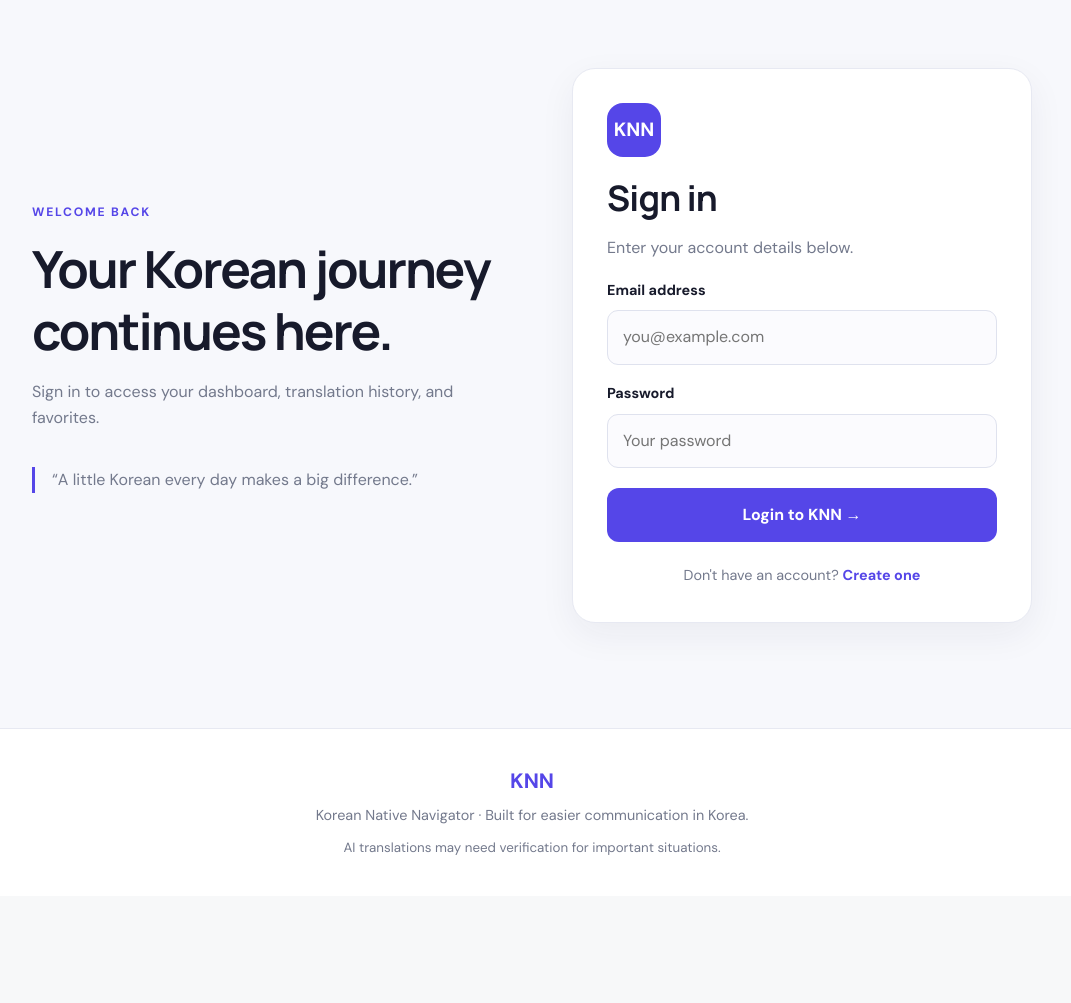
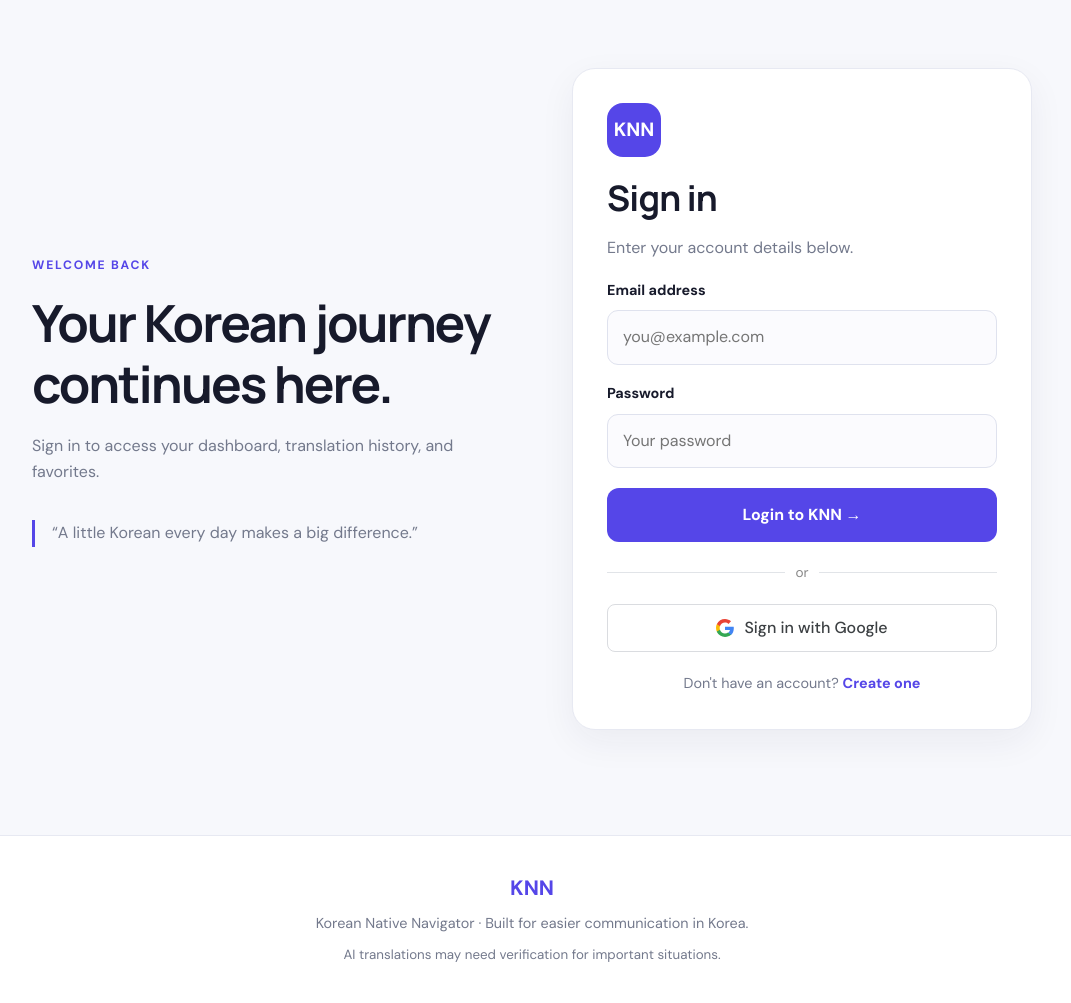
Before and after one commit to khanmdsahidurzamansohan/KNN, a Flask app: page /login in a window 1280 px wide. Shown: the part 82-1085 px from the top of the page, without its empty margins (108-1179 px from the left). Before the commit the page ends 937 px from the top, so only its background shows below. Run offline with Flask 3, Linux system fonts and the light colour scheme.

Commit message:
Added Google OAuth, database persistence, and profile picture in chat

```diff
--- a/app.py
+++ b/app.py
@@ -19,9 +19,68 @@ app.secret_key = os.getenv(
     "change-this-secret-key-before-deployment"
 )
 
+# === Google OAuth Credentials ===
+GOOGLE_CLIENT_ID = os.getenv("GOOGLE_CLIENT_ID", "give-your-google-client-id-here")
+GOOGLE_CLIENT_SECRET = os.getenv("GOOGLE_CLIENT_SECRET", "give-your-google-client-secret-here")
 def current_user_language(user_id):
     return session.get("user_language", "en")
+from authlib.integrations.flask_client import OAuth
 
+# Google OAuth Configuration
+oauth = OAuth(app)
+google = oauth.register(
+    name='google',
+    client_id=os.getenv("GOOGLE_CLIENT_ID"),
+    client_secret=os.getenv("GOOGLE_CLIENT_SECRET"),
+    server_metadata_url='https://accounts.google.com/.well-known/openid-configuration',
+    client_kwargs={
+        'scope': 'openid email profile'
+    }
+)
+@app.route('/auth/google')
+def google_login():
+    redirect_uri = url_for('google_callback', _external=True)
+    return google.authorize_redirect(redirect_uri)
+@app.route('/auth/google/callback')
+def google_callback():
+    try:
+        token = google.authorize_access_token()
+        user_info = token.get('userinfo')
+        if not user_info:
+            user_info = google.get('https://www.googleapis.com/oauth2/v3/userinfo').json()
+
+        # Session store mapping
+        session.permanent = True
+        session['user_id'] = user_info.get('sub') or user_info.get('email')
+        session['user_email'] = user_info.get('email')
+        session['user_name'] = user_info.get('name')
+        session['user_pic'] = user_info.get('picture')
+
+        # --- নতুন ইউজার ডেটাবেজে অটো-সেভ করার লজিক ---
+        with db() as con:
+            user = con.execute("SELECT * FROM users WHERE email = ?", (session['user_email'],)).fetchone()
+            if not user:
+                con.execute(
+                    "INSERT INTO users (name, email, password_hash, profile_pic) VALUES (?, ?, ?, ?)",
+                    (session['user_name'], session['user_email'], "GOOGLE_AUTH", session['user_pic'])
+                )
+                con.commit()
+            else:
+                con.execute(
+                    "UPDATE users SET profile_pic = ?, name = ? WHERE email = ?",
+                    (session['user_pic'], session['user_name'], session['user_email'])
+                )
+                con.commit()
+        # ---------------------------------------------
+
+        flash(f"Welcome, {session['user_name']}! You have been logged in successfully.", "success")
+
+        return redirect(url_for('home'))
+
+    except Exception as e:
+        print(f"GOOGLE OAUTH ERROR: {e}")
+        flash(f"Login failed: {str(e)}", "danger")
+        return redirect(url_for('login'))
 SUPPORTED_LANGUAGES = {
     "bn": "Bangla",
     "en": "English",
@@ -46,7 +105,8 @@ def init_db():
             id INTEGER PRIMARY KEY AUTOINCREMENT,
             name TEXT NOT NULL,
             email TEXT UNIQUE NOT NULL,
-            password_hash TEXT NOT NULL
+            password_hash TEXT NOT NULL,
+            profile_pic TEXT
         );
         """)
 
@@ -662,4 +722,4 @@ import os
 
 if __name__ == '__main__':
     port = int(os.environ.get("PORT", 5000))
-    socketio.run(app, host='0.0.0.0', port=port)
+    socketio.run(app, host='0.0.0.0', port=port, debug=True, allow_unsafe_werkzeug=True)
--- a/requirements.txt
+++ b/requirements.txt
@@ -6,3 +6,4 @@ simple-websocket
 gunicorn
 eventlet
 gevent
+authlib
--- a/templates/login.html
+++ b/templates/login.html
@@ -25,7 +25,20 @@
             <button type="submit" class="btn btn-primary btn-full">Login to KNN →</button>
         </form>
 
-        <p class="auth-switch">Don't have an account?
+        <!-- Divider Line -->
+        <div style="display: flex; align-items: center; text-align: center; margin: 1.2rem 0; color: #888; font-size: 0.85rem;">
+            <hr style="flex: 1; border: none; border-top: 1px solid #e1e4e8;">
+            <span style="padding: 0 10px;">or</span>
+            <hr style="flex: 1; border: none; border-top: 1px solid #e1e4e8;">
+        </div>
+
+        <!-- Google Sign-In Button -->
+        <button type="button" onclick="window.location.href='{{ url_for('google_login') }}'" class="btn btn-full" style="display: flex; align-items: center; justify-content: center; gap: 10px; background-color: #fff; color: #3c4043; border: 1px solid #dadce0; border-radius: 8px; text-decoration: none; font-weight: 500; padding: 10px; cursor: pointer; transition: background-color 0.2s;">
+            <svg style="pointer-events: none;" xmlns="http://www.w3.org/2000/svg" width="18" height="18" viewBox="0 0 24 24"><path fill="#4285F4" d="M23.745 12.27c0-.7-.06-1.4-.19-2.07H12v4.51h6.6c-.29 1.52-1.14 2.82-2.4 3.68v3.05h3.88c2.27-2.09 3.66-5.17 3.66-9.17z"/><path fill="#34A853" d="M12 24c3.24 0 5.95-1.08 7.93-2.91l-3.88-3.05c-1.08.72-2.45 1.16-4.05 1.16-3.13 0-5.78-2.11-6.73-4.96H1.19v3.15C3.18 21.32 7.31 24 12 24z"/><path fill="#FBBC05" d="M5.27 14.24c-.25-.72-.38-1.49-.38-2.24s.13-1.52.38-2.24V6.6H1.19C.43 8.13 0 9.87 0 11.7c0 1.83.43 3.57 1.19 5.1l4.08-2.56z"/><path fill="#EA4335" d="M12 4.75c1.77 0 3.35.61 4.6 1.8l3.42-3.42C17.95 1.19 15.24 0 12 0 7.31 0 3.18 2.68 1.19 6.6l4.08 3.15c.95-2.85 3.6-4.96 6.73-4.96z"/></svg>
+            Sign in with Google
+        </button>
+
+        <p class="auth-switch" style="margin-top: 1.2rem;">Don't have an account?
             <a href="{{ url_for('register') }}">Create one</a>
         </p>
     </div>
```
Also changed, not shown: templates/chat.html (+19 -6 lines), database.db (deleted).
